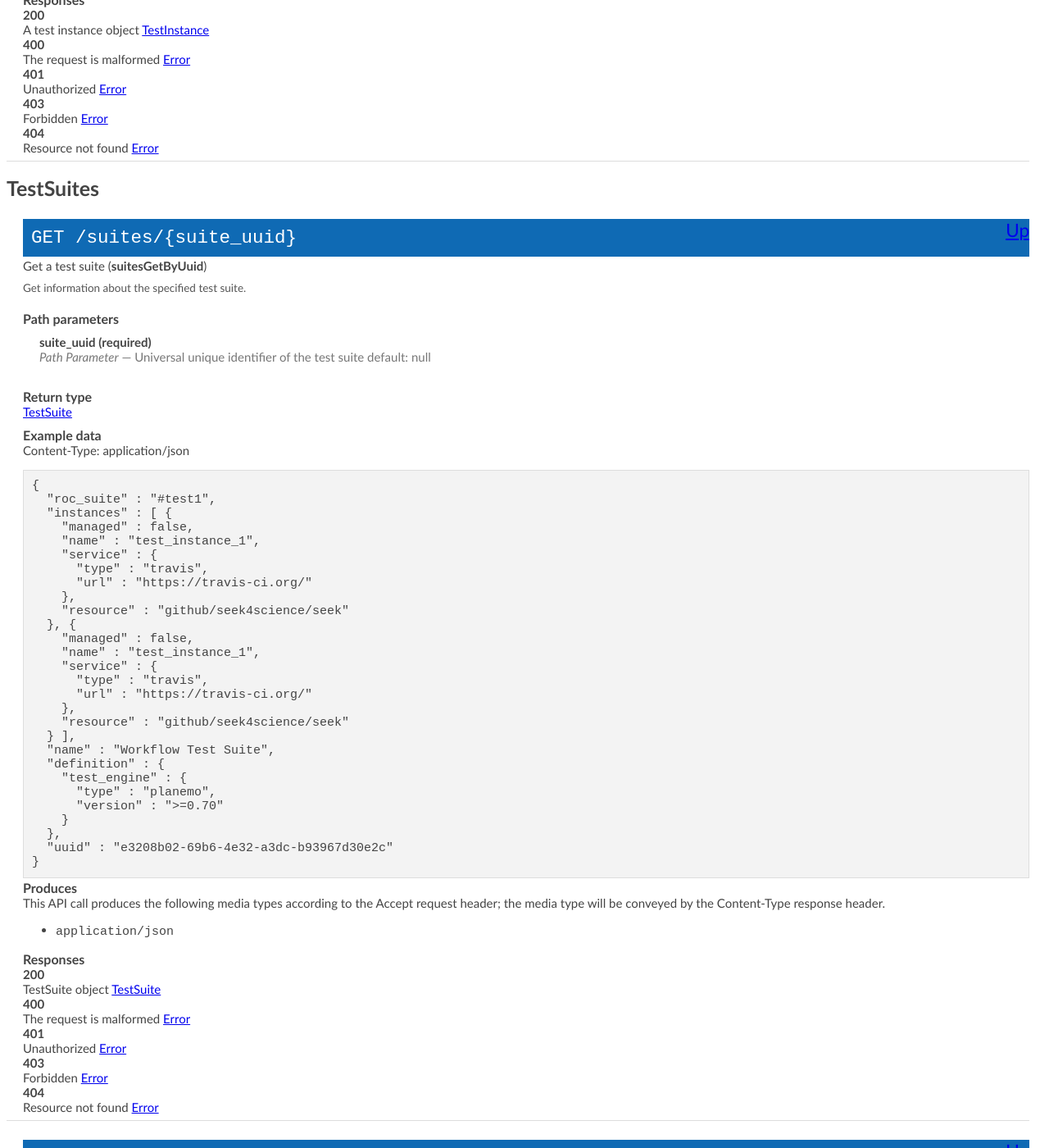
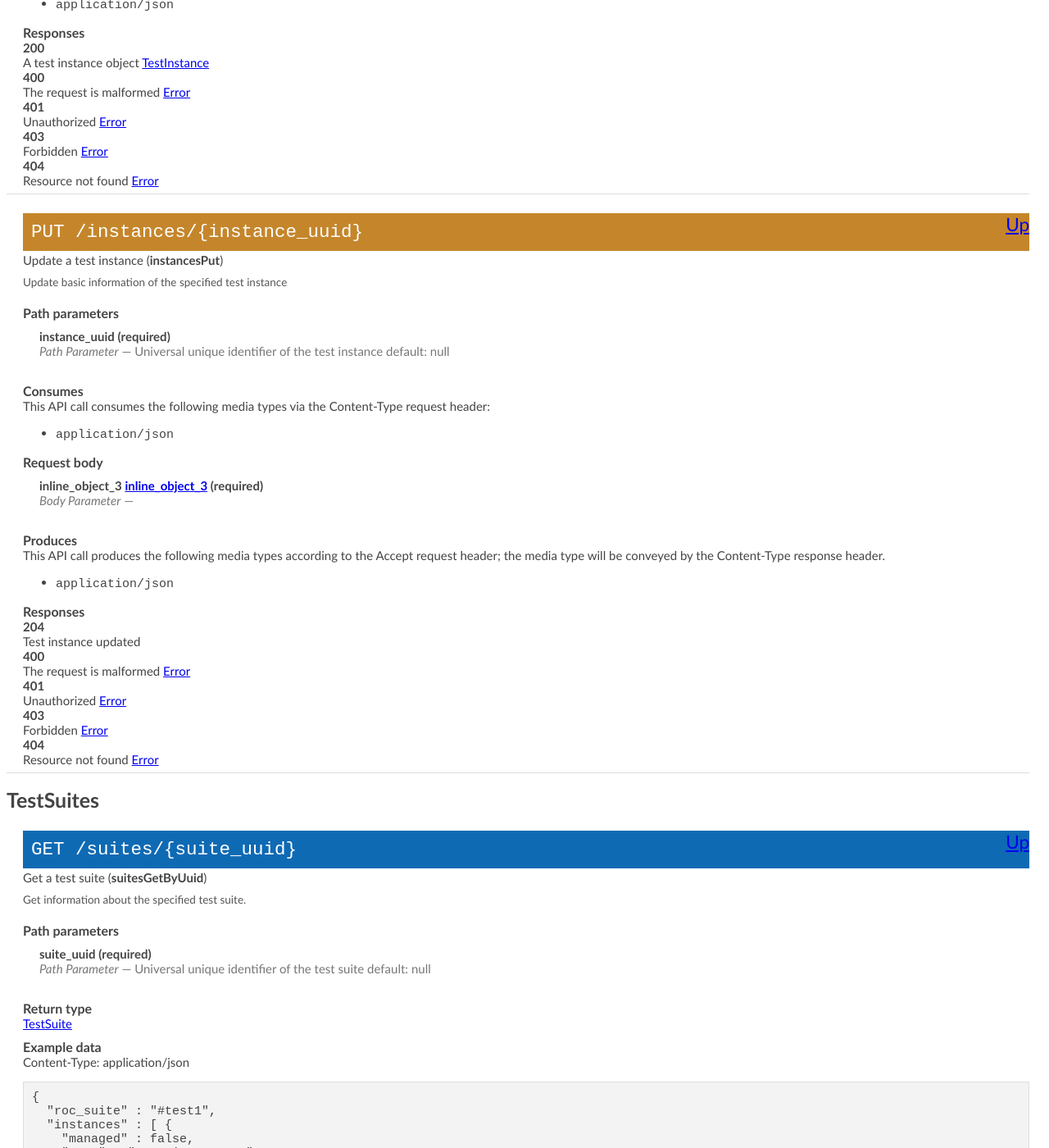
Before and after one commit to crs4/life_monitor, a Jekyll site: the page lm-openapi-html/index.html, which Jekyll copies as it is, in a window 1280 px wide and 1400 px high, scrolled down 14773 px. Shown: the whole window at 82% size. Built offline with Jekyll 4.4.1, drawn with Linux system fonts in a browser that asks for light colours; some of the changed text lies outside the part shown.

Commit message:
deploy: a5ba842ad58a1b96b2cba4f15b42618fa4d917cc

```diff
--- a/lm-openapi-html/index.html
+++ b/lm-openapi-html/index.html
@@ -189,7 +189,7 @@ that they might be solved, thus extending the useful life of the workflow.</p>
 </div>
     <div class="app-desc">More information: <a href="https://openapi-generator.tech">https://openapi-generator.tech</a></div>
     <div class="app-desc">Contact Info: <a href="team@openapitools.org">team@openapitools.org</a></div>
-    <div class="app-desc">Version: 0.6.0</div>
+    <div class="app-desc">Version: 0.7.0</div>
     <div class="app-desc">BasePath:</div>
     <div class="license-info">All rights reserved</div>
     <div class="license-url">http://apache.org/licenses/LICENSE-2.0.html</div>
@@ -230,6 +230,7 @@ that they might be solved, thus extending the useful life of the workflow.</p>
   <li><a href="#instancesDeleteById"><code><span class="http-method">delete</span> /instances/{instance_uuid}</code></a></li>
   <li><a href="#instancesGetBuilds"><code><span class="http-method">get</span> /instances/{instance_uuid}/latest-builds</code></a></li>
   <li><a href="#instancesGetById"><code><span class="http-method">get</span> /instances/{instance_uuid}</code></a></li>
+  <li><a href="#instancesPut"><code><span class="http-method">put</span> /instances/{instance_uuid}</code></a></li>
   </ul>
   <h4><a href="#TestSuites">TestSuites</a></h4>
   <ul>
@@ -237,6 +238,7 @@ that they might be solved, thus extending the useful life of the workflow.</p>
   <li><a href="#suitesGetInstances"><code><span class="http-method">get</span> /suites/{suite_uuid}/instances</code></a></li>
   <li><a href="#suitesGetStatus"><code><span class="http-method">get</span> /suites/{suite_uuid}/status</code></a></li>
   <li><a href="#suitesPostInstance"><code><span class="http-method">post</span> /suites/{suite_uuid}/instances</code></a></li>
+  <li><a href="#suitesPut"><code><span class="http-method">put</span> /suites/{suite_uuid}</code></a></li>
   </ul>
   <h4><a href="#Users">Users</a></h4>
   <ul>
@@ -1285,6 +1287,66 @@ OAuth2 clients can use this endpoint.</p>
     <h4 class="field-label">200</h4>
     A test instance object
         <a href="#TestInstance">TestInstance</a>
+    <h4 class="field-label">400</h4>
+    The request is malformed
+        <a href="#Error">Error</a>
+    <h4 class="field-label">401</h4>
+    Unauthorized
+        <a href="#Error">Error</a>
+    <h4 class="field-label">403</h4>
+    Forbidden
+        <a href="#Error">Error</a>
+    <h4 class="field-label">404</h4>
+    Resource not found
+        <a href="#Error">Error</a>
+  </div> <!-- method -->
+  <hr/>
+  <div class="method"><a name="instancesPut"/>
+    <div class="method-path">
+    <a class="up" href="#__Methods">Up</a>
+    <pre class="put"><code class="huge"><span class="http-method">put</span> /instances/{instance_uuid}</code></pre></div>
+    <div class="method-summary">Update a test instance (<span class="nickname">instancesPut</span>)</div>
+    <div class="method-notes">Update basic information of the specified test instance</div>
+
+    <h3 class="field-label">Path parameters</h3>
+    <div class="field-items">
+      <div class="param">instance_uuid (required)</div>
+
+      <div class="param-desc"><span class="param-type">Path Parameter</span> &mdash; Universal unique identifier of the test instance default: null </div>
+    </div>  <!-- field-items -->
+
+    <h3 class="field-label">Consumes</h3>
+    This API call consumes the following media types via the <span class="header">Content-Type</span> request header:
+    <ul>
+      <li><code>application/json</code></li>
+    </ul>
+
+    <h3 class="field-label">Request body</h3>
+    <div class="field-items">
+      <div class="param">inline_object_3 <a href="#inline_object_3">inline_object_3</a> (required)</div>
+
+      <div class="param-desc"><span class="param-type">Body Parameter</span> &mdash;  </div>
+
+    </div>  <!-- field-items -->
+
+
+
+
+
+    <!--Todo: process Response Object and its headers, schema, examples -->
+
+
+    <h3 class="field-label">Produces</h3>
+    This API call produces the following media types according to the <span class="header">Accept</span> request header;
+    the media type will be conveyed by the <span class="header">Content-Type</span> response header.
+    <ul>
+      <li><code>application/json</code></li>
+    </ul>
+
+    <h3 class="field-label">Responses</h3>
+    <h4 class="field-label">204</h4>
+    Test instance updated
+        <a href="#"></a>
     <h4 class="field-label">400</h4>
     The request is malformed
         <a href="#Error">Error</a>
@@ -1624,6 +1686,66 @@ through the service's API).</li>
     <h4 class="field-label">501</h4>
     Not implemented
         <a href="#"></a>
+  </div> <!-- method -->
+  <hr/>
+  <div class="method"><a name="suitesPut"/>
+    <div class="method-path">
+    <a class="up" href="#__Methods">Up</a>
+    <pre class="put"><code class="huge"><span class="http-method">put</span> /suites/{suite_uuid}</code></pre></div>
+    <div class="method-summary">Update a test suite (<span class="nickname">suitesPut</span>)</div>
+    <div class="method-notes">Update basic information of the specified suite</div>
+
+    <h3 class="field-label">Path parameters</h3>
+    <div class="field-items">
+      <div class="param">suite_uuid (required)</div>
+
+      <div class="param-desc"><span class="param-type">Path Parameter</span> &mdash; Universal unique identifier of the test suite default: null </div>
+    </div>  <!-- field-items -->
+
+    <h3 class="field-label">Consumes</h3>
+    This API call consumes the following media types via the <span class="header">Content-Type</span> request header:
+    <ul>
+      <li><code>application/json</code></li>
+    </ul>
+
+    <h3 class="field-label">Request body</h3>
+    <div class="field-items">
+      <div class="param">inline_object_2 <a href="#inline_object_2">inline_object_2</a> (required)</div>
+
+      <div class="param-desc"><span class="param-type">Body Parameter</span> &mdash;  </div>
+
+    </div>  <!-- field-items -->
+
+
+
+
+
+    <!--Todo: process Response Object and its headers, schema, examples -->
+
+
+    <h3 class="field-label">Produces</h3>
+    This API call produces the following media types according to the <span class="header">Accept</span> request header;
+    the media type will be conveyed by the <span class="header">Content-Type</span> response header.
+    <ul>
+      <li><code>application/json</code></li>
+    </ul>
+
+    <h3 class="field-label">Responses</h3>
+    <h4 class="field-label">204</h4>
+    Suite updated
+        <a href="#"></a>
+    <h4 class="field-label">400</h4>
+    The request is malformed
+        <a href="#Error">Error</a>
+    <h4 class="field-label">401</h4>
+    Unauthorized
+        <a href="#Error">Error</a>
+    <h4 class="field-label">403</h4>
+    Forbidden
+        <a href="#Error">Error</a>
+    <h4 class="field-label">404</h4>
+    Resource not found
+        <a href="#Error">Error</a>
   </div> <!-- method -->
   <hr/>
   <h1><a name="Users">Users</a></h1>
@@ -2978,6 +3100,8 @@ RO-Crate specifcation is available at https://www.researchobject.org/ro-crate/.
     <li><a href="#Workflow_allOf"><code>Workflow_allOf</code> - </a></li>
     <li><a href="#inline_object"><code>inline_object</code> - </a></li>
     <li><a href="#inline_object_1"><code>inline_object_1</code> - </a></li>
+    <li><a href="#inline_object_2"><code>inline_object_2</code> - </a></li>
+    <li><a href="#inline_object_3"><code>inline_object_3</code> - </a></li>
     <li><a href="#inline_response_201"><code>inline_response_201</code> - </a></li>
   </ol>
 
@@ -3636,6 +3760,20 @@ If not provided, it will be auto-generated by the system. </div>
     </div>  <!-- field-items -->
   </div>
   <div class="model">
+    <h3><a name="inline_object_2"><code>inline_object_2</code> - </a> <a class="up" href="#__Models">Up</a></h3>
+    <div class='model-description'></div>
+    <div class="field-items">
+      <div class="param">name (optional)</div><div class="param-desc"><span class="param-type"><a href="#string">String</a></span> A name for the test suite. </div>
+    </div>  <!-- field-items -->
+  </div>
+  <div class="model">
+    <h3><a name="inline_object_3"><code>inline_object_3</code> - </a> <a class="up" href="#__Models">Up</a></h3>
+    <div class='model-description'></div>
+    <div class="field-items">
+      <div class="param">name (optional)</div><div class="param-desc"><span class="param-type"><a href="#string">String</a></span> A name for the test instance. </div>
+    </div>  <!-- field-items -->
+  </div>
+  <div class="model">
     <h3><a name="inline_response_201"><code>inline_response_201</code> - </a> <a class="up" href="#__Models">Up</a></h3>
     <div class='model-description'></div>
     <div class="field-items">
```
